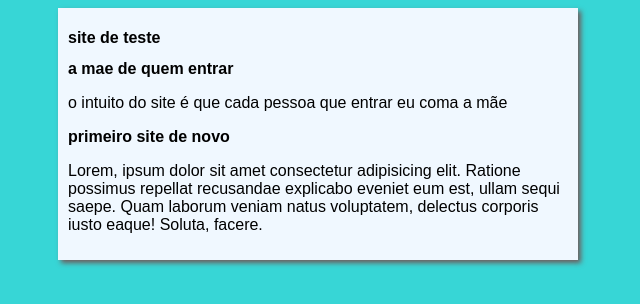
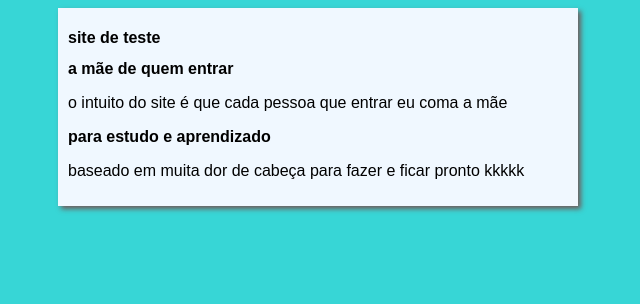
Before and after one commit to Hugoandradedev25/primeiro-site-github, a plain HTML site: page index.html in a window 1280 px wide. Shown: the whole page, without its empty margins (322-962 px from the left). Drawn offline with Linux system fonts and the light colour scheme.

Commit message:
Update index.html

```diff
--- a/index.html
+++ b/index.html
@@ -12,12 +12,12 @@
             <H1>site de teste</H1>
         </header>
         <article>
-            <h2>a mae de quem entrar</h2>
+            <h2>a mãe de quem entrar</h2>
             <p>o intuito do site é que cada pessoa que entrar eu coma a mãe</p>
         </article>
         <article>
-            <h2>primeiro site de novo</h2>
-            <p>Lorem, ipsum dolor sit amet consectetur adipisicing elit. Ratione possimus repellat recusandae explicabo eveniet eum est, ullam sequi saepe. Quam laborum veniam natus voluptatem, delectus corporis iusto eaque! Soluta, facere.</p>
+            <h2>para estudo e aprendizado</h2>
+            <p>baseado em muita dor de cabeça para fazer e ficar pronto kkkkk </p>
         </article>
     </main>
 </body>
```
